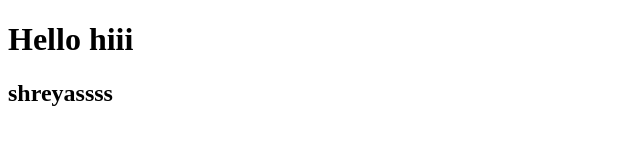
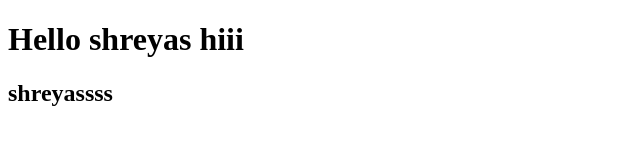
Before and after one commit to 1jb24cs117gdg/new, a plain HTML site: page demo.html in a window 1280 px wide. Shown: the whole page, without its empty margins (0-640 px from the left). Drawn offline with Linux system fonts and the light colour scheme.

Commit message:
Update demo.html

```diff
--- a/demo.html
+++ b/demo.html
@@ -6,7 +6,7 @@
     <title>Document</title>
 </head>
 <body>
-    <h1>Hello hiii</h1>
+    <h1>Hello shreyas hiii</h1>
      <h2>shreyassss</h2>
 </body>
 </html>
```
